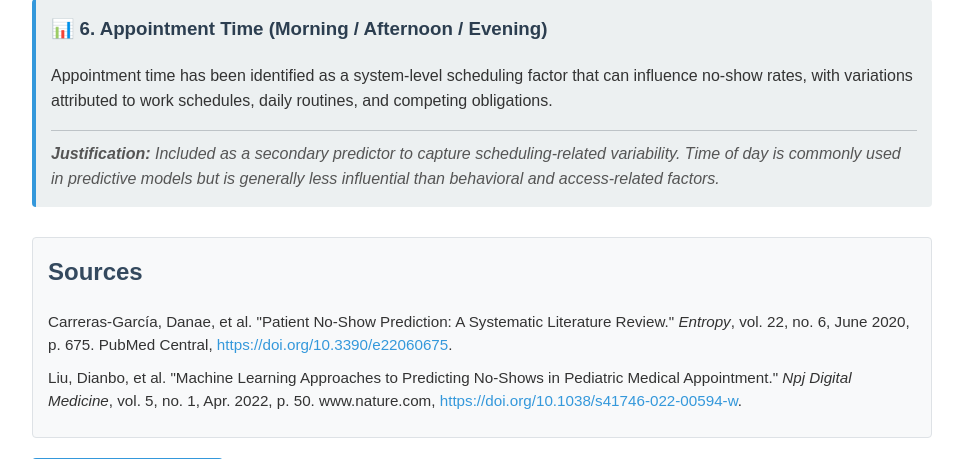
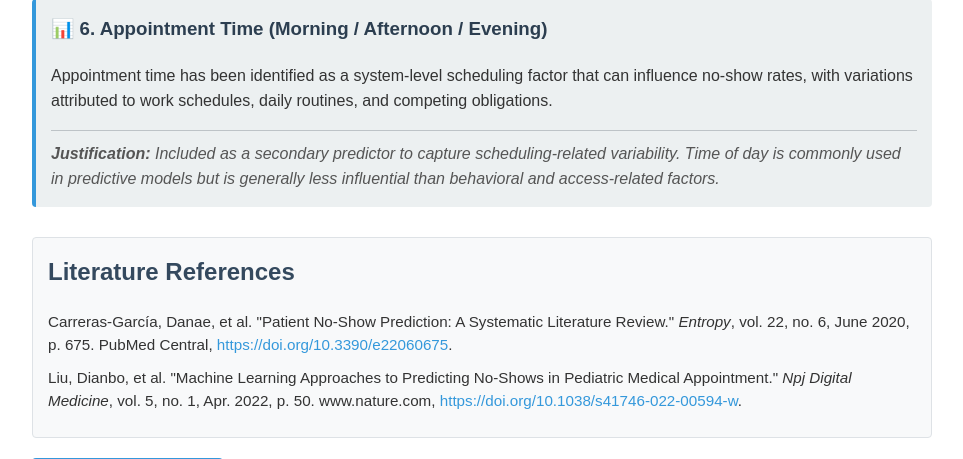
Before and after one commit to shaneyesss/JSIDashboard, a Flask app: page /landing in a window 1280 px wide. Shown: the part 1286-1745 px from the top of the page, without its empty margins (158-1121 px from the left). Run offline with Flask 3, Linux system fonts and the light colour scheme.

Commit message:
Change 'Sources' heading to 'Literature References'
small html change

```diff
--- a/templates/landing.html
+++ b/templates/landing.html
@@ -132,7 +132,7 @@
     </div>
 
     <div class="sources">
-        <h2>Sources</h2>
+        <h2>Literature References</h2>
         <div class="source-item">
             Carreras-García, Danae, et al. "Patient No-Show Prediction: A Systematic Literature Review." <em>Entropy</em>, vol. 22, no. 6, June 2020, p. 675. PubMed Central, <a href="https://doi.org/10.3390/e22060675" target="_blank">https://doi.org/10.3390/e22060675</a>.
         </div>
```
